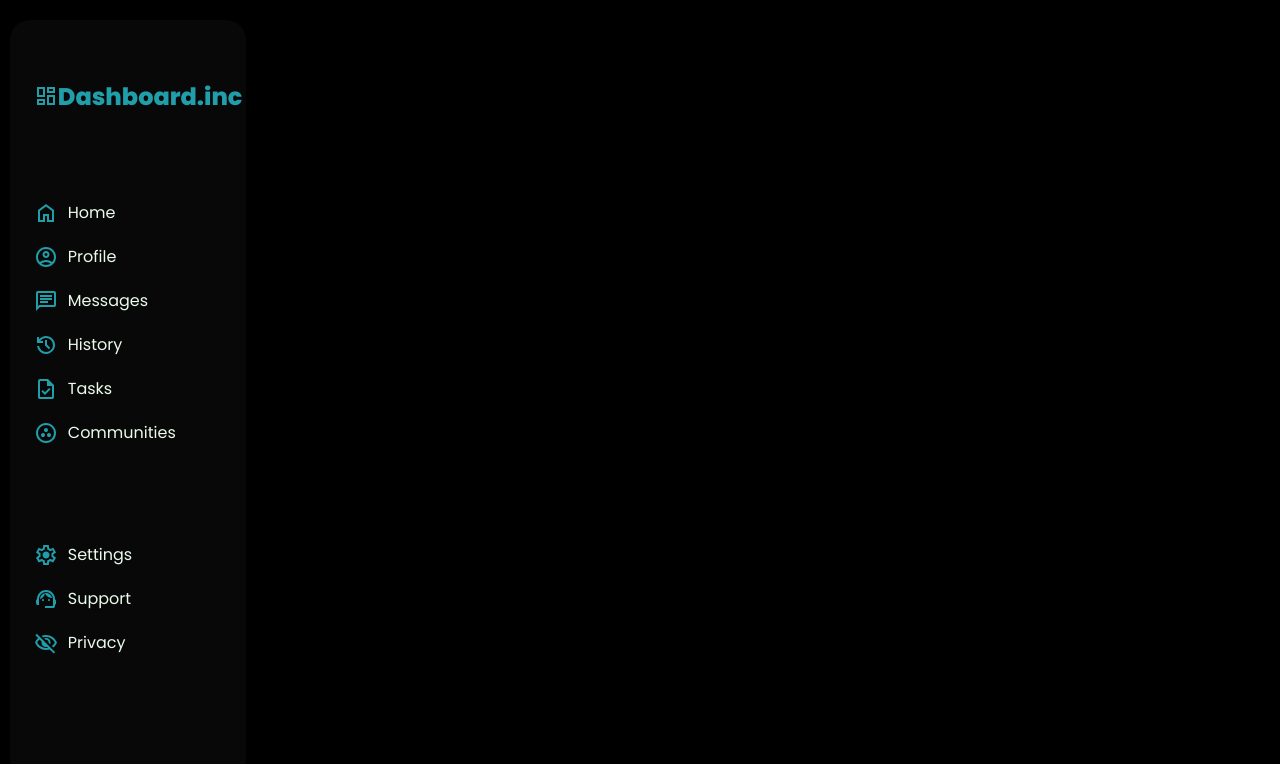
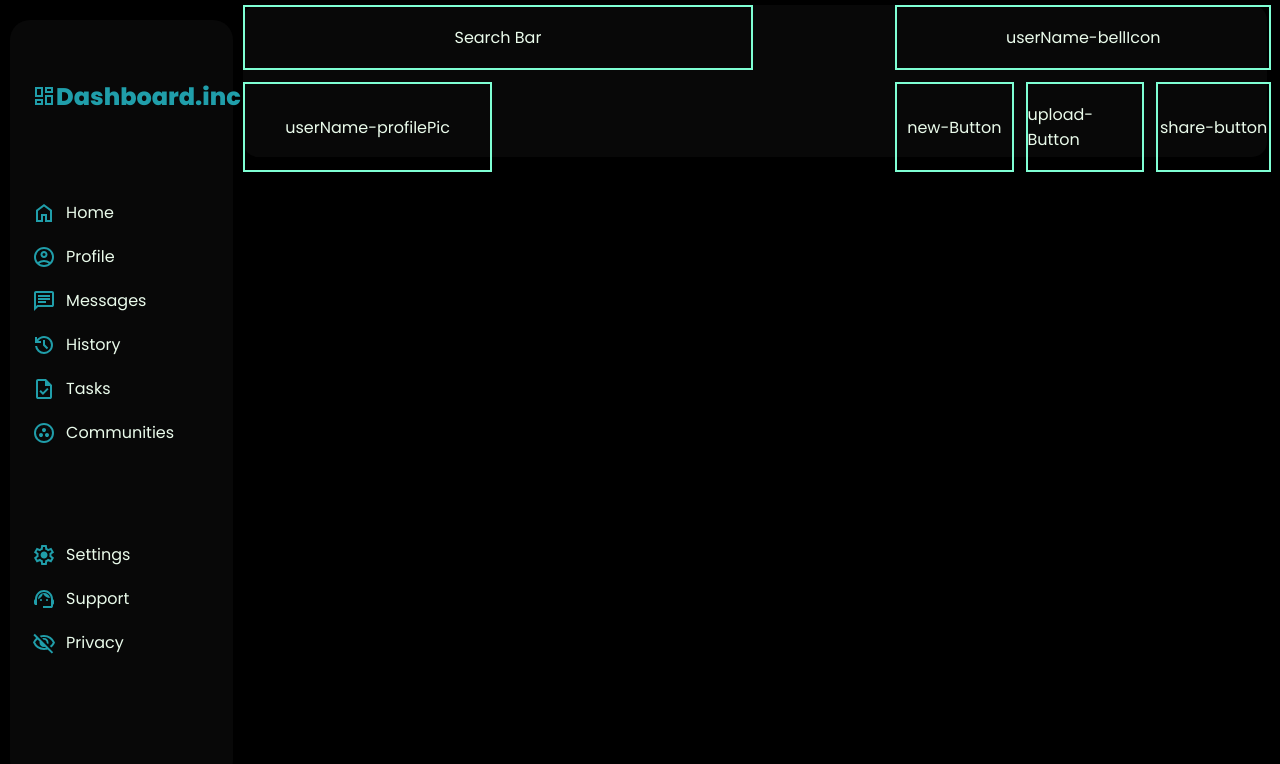
Before and after one commit to Paul-iwnl/admin-dashboard, a plain HTML site: page index.html in a window 1280 px wide. Drawn offline with Linux system fonts and the light colour scheme.

Commit message:
added the basic layout for the header

```diff
--- a/index.html
+++ b/index.html
@@ -62,7 +62,26 @@
             </div>
         </div>
         <div class="main-content">
-
+            <div class="header">
+                <div class="headerItem search-bar grid-col-span-4">
+                    <p>Search Bar</p>
+                </div>
+                <div class="headerItem userName-bellIcon">
+                    <p>userName-bellIcon</p>
+                </div>
+                <div class="headerItem userName-profilePic grid-col-span-2">
+                    <p>userName-profilePic</p>
+                </div>
+                <div class="headerItem new-button">
+                    <p>new-Button</p>
+                </div>
+                <div class="headerItem upload-button">
+                    <p>upload-Button</p>
+                </div>
+                <div class="headerItem share-button">
+                    <p>share-button</p>
+                </div>
+            </div>
         </div>
     </div>
 </body>
--- a/style.css
+++ b/style.css
@@ -16,7 +16,7 @@ html,body
 
 .sidebar
 {
-    width: 20%;
+    width: 19%;
     height: 100%;
     display: flex;
     justify-content: center;
@@ -93,3 +93,64 @@ html,body
 {
     margin-right: 10px;
 }
+
+.header
+{
+    background-color: #080808;
+    width: 100%;
+    height: 19vh;
+    margin-top: 5px;
+    border-radius: 15px;
+    display: grid;
+    gap: 1rem;
+    grid-template-columns: repeat(7,1fr)
+}
+
+.headerItem
+{
+    width: 100%;
+    height: 100%;
+    border: 2px solid aquamarine;
+    display: flex;
+    justify-content: center;
+    align-items: center;
+}
+
+.userName-bellIcon
+{
+    grid-column-start: 6;
+    grid-column-end: 9;
+    grid-row: 1;
+
+}
+
+.share-button
+{
+    grid-column: -1;
+}
+
+.upload-button
+{
+    grid-column: -2;
+}
+
+.new-button
+{
+    grid-column: -3;
+}
+
+.userName-profilePic
+{
+    grid-column: -8;
+    grid-row: 2;
+}
+
+.grid-col-span-4
+{
+    grid-column: span 4;
+}
+
+.grid-col-span-2
+{
+    grid-column: span 2;
+}
```
